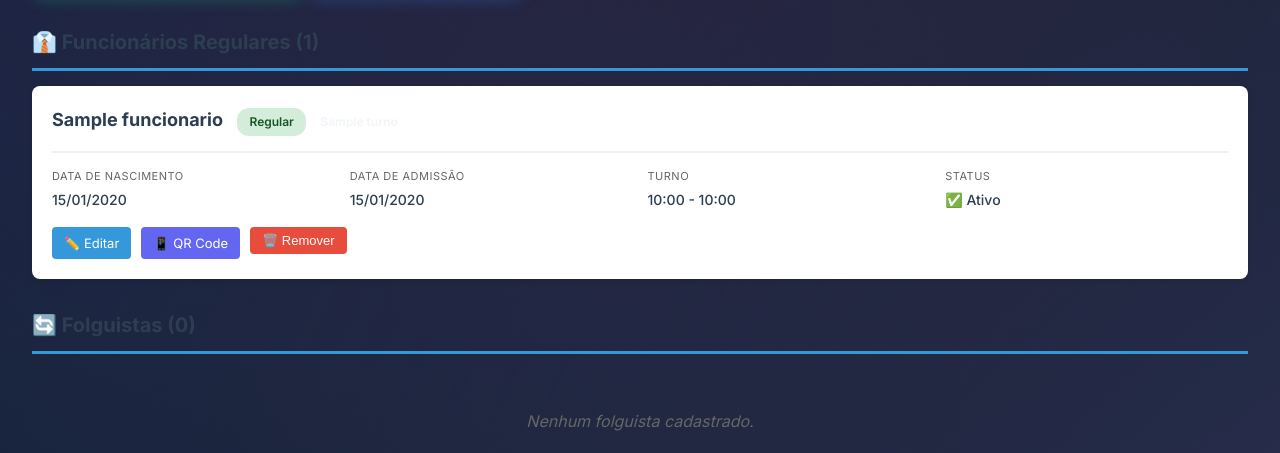
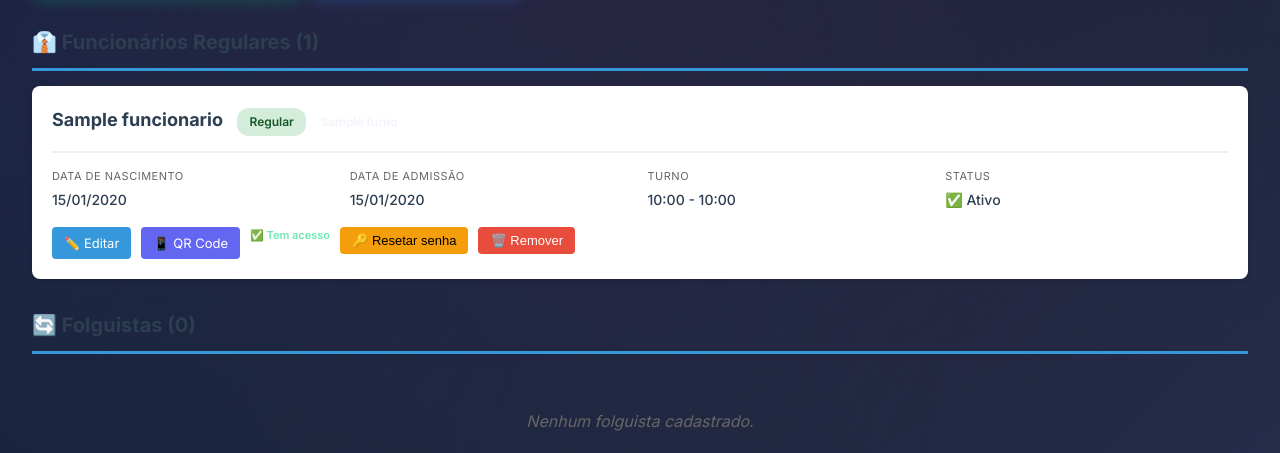
Before and after one commit to Willccharlier/escalaja, a Django app: page /funcionarios/ in a window 1280 px wide. Shown: the part 222-675 px from the top of the page. Run offline with Django 5.2, Linux system fonts and the light colour scheme; a user stored in the database is signed in; tables that the repository leaves empty hold one stand-in row (values such as "Sample post").

Commit message:
Portal funcionário: reset de senha, logout correto e filtro de colegas por setor
- Gestor pode resetar senha pelo painel de funcionários (apaga User vinculado)
- Indicador visual de acesso (Tem acesso / Sem acesso) na lista de funcionários
- Logout do portal redireciona para /funcionario/ em vez do login de gestor
- Mensagem orientativa quando senha está incorreta ou foi resetada
- Filtro de colegas de plantão agora considera setor + turno (não só turno)

Co-Authored-By: Claude Sonnet 4.6 <noreply@anthropic.com>

```diff
--- a/escala/templates/escala/funcionario_lista.html
+++ b/escala/templates/escala/funcionario_lista.html
@@ -209,6 +209,17 @@
             <a href="{% url 'escala:qrcode_funcionario' func.pk %}" class="btn-small" style="background:#6366f1;color:#fff;">
                 📱 QR Code
             </a>
+            {% if func.perfil %}
+            <span style="font-size:11px;color:#6ee7b7;font-weight:600;">✅ Tem acesso</span>
+            <form method="POST" action="{% url 'escala:resetar_senha_funcionario' func.pk %}"
+                  style="display: inline;"
+                  onsubmit="return confirm('Resetar senha de {{ func.nome }}? O funcionário precisará criar uma nova senha.');">
+                {% csrf_token %}
+                <button type="submit" class="btn-small" style="background:#f59e0b;color:#000;">🔑 Resetar senha</button>
+            </form>
+            {% else %}
+            <span style="font-size:11px;color:#94a3b8;font-weight:600;">⚪ Sem acesso</span>
+            {% endif %}
             <form method="POST" action="{% url 'escala:funcionario_deletar' func.pk %}"
                   style="display: inline;"
                   onsubmit="return confirm('Tem certeza que deseja remover {{ func.nome }}?');">
@@ -273,6 +284,17 @@
             <a href="{% url 'escala:qrcode_funcionario' func.pk %}" class="btn-small" style="background:#6366f1;color:#fff;">
                 📱 QR Code
             </a>
+            {% if func.perfil %}
+            <span style="font-size:11px;color:#6ee7b7;font-weight:600;">✅ Tem acesso</span>
+            <form method="POST" action="{% url 'escala:resetar_senha_funcionario' func.pk %}"
+                  style="display: inline;"
+                  onsubmit="return confirm('Resetar senha de {{ func.nome }}? O funcionário precisará criar uma nova senha.');">
+                {% csrf_token %}
+                <button type="submit" class="btn-small" style="background:#f59e0b;color:#000;">🔑 Resetar senha</button>
+            </form>
+            {% else %}
+            <span style="font-size:11px;color:#94a3b8;font-weight:600;">⚪ Sem acesso</span>
+            {% endif %}
             <form method="POST" action="{% url 'escala:funcionario_deletar' func.pk %}"
                   style="display: inline;"
                   onsubmit="return confirm('Tem certeza que deseja remover {{ func.nome }}?');">
--- a/escala/templates/escala/minha_escala.html
+++ b/escala/templates/escala/minha_escala.html
@@ -194,7 +194,7 @@ body {
   <div class="nav-user">
     <div class="nav-avatar">{{ func.nome.0 }}</div>
     <span style="display:none;"> </span>
-    <a href="{% url 'escala:logout' %}" class="btn-sair">Sair</a>
+    <a href="{% url 'escala:logout_funcionario' %}" class="btn-sair">Sair</a>
   </div>
 </nav>
 
--- a/escala/urls.py
+++ b/escala/urls.py
@@ -55,6 +55,8 @@ urlpatterns = [
 
     # Portal do funcionário
     path('funcionario/', views.portal_funcionario, name='portal_funcionario'),
+    path('funcionario/logout/', views.logout_funcionario, name='logout_funcionario'),
+    path('funcionarios/<int:pk>/resetar-senha/', views.resetar_senha_funcionario, name='resetar_senha_funcionario'),
     path('funcionario/minha-escala/', views.minha_escala, name='minha_escala'),
     path('funcionarios/<int:pk>/qrcode/', views.gerar_qrcode_funcionario, name='qrcode_funcionario'),
 ]
--- a/escala/views.py
+++ b/escala/views.py
@@ -60,6 +60,26 @@ def logout_view(request):
     logout(request)
     messages.info(request, '👋 Você saiu do sistema com sucesso!')
     return redirect('escala:login')
+
+
+def logout_funcionario(request):
+    logout(request)
+    return redirect('escala:portal_funcionario')
+
+
+@login_required
+def resetar_senha_funcionario(request, pk):
+    if request.method == 'POST':
+        func = get_object_or_404(Funcionario, pk=pk)
+        try:
+            perfil = func.perfil
+            user = perfil.user
+            perfil.delete()
+            user.delete()
+            messages.success(request, f'✅ Senha de {func.nome} resetada. Ele poderá criar uma nova senha no portal.')
+        except PerfilFuncionario.DoesNotExist:
+            pass
+    return redirect('escala:funcionario_lista')
 
 
 # ==================== DASHBOARD ====================
@@ -1977,7 +1997,15 @@ def portal_funcionario(request):
                     return redirect('escala:minha_escala')
                 erro = 'Senha incorreta.'
             else:
-                erro = 'Nome não encontrado. Verifique se já fez o cadastro.'
+                # Verifica se o funcionário existe mas teve a senha resetada
+                func_sem_acesso = Funcionario.objects.filter(
+                    ativo=True, nome__icontains=nome
+                ).filter(perfil__isnull=True).exists()
+                if func_sem_acesso:
+                    erro = 'Sua senha foi resetada. Use a aba "Primeiro acesso" para criar uma nova senha.'
+                    modo = 'cadastro'
+                else:
+                    erro = 'Nome não encontrado. Verifique se já fez o cadastro.'
             modo = 'login'
 
         # ── BUSCA PARA CADASTRO ──
@@ -2208,29 +2236,33 @@ def minha_escala(request):
                 'turno_coberto', 'setor_coberto'
             ).get(escala=escala_hoje, funcionario=func, data=hoje)
 
-            # Turno do funcionário hoje
+            # Turno e setor do funcionário hoje
             turno_hoje = dia_hoje.turno_coberto or func.turno
-
-            # Colegas no mesmo turno hoje (excluindo o próprio)
-            if turno_hoje and dia_hoje.situacao == 'TRABALHA':
+            setor_hoje = dia_hoje.setor_coberto or func.grupo
+
+            # Colegas no mesmo setor + turno hoje (excluindo o próprio)
+            if turno_hoje and setor_hoje and dia_hoje.situacao == 'TRABALHA':
+                # Regulares: mesmo turno fixo E mesmo grupo
                 colegas_hoje = list(
                     DiaEscala.objects.filter(
                         escala=escala_hoje,
                         data=hoje,
                         situacao='TRABALHA',
                         funcionario__turno=turno_hoje,
+                        funcionario__grupo=setor_hoje,
                     ).exclude(
                         funcionario=func
                     ).select_related('funcionario', 'funcionario__grupo')
                     .order_by('funcionario__nome')
                 )
-                # também folguistas cobrindo este turno
+                # Folguistas: cobrindo exatamente este turno + setor hoje
                 colegas_folg = list(
                     DiaEscala.objects.filter(
                         escala=escala_hoje,
                         data=hoje,
                         situacao='TRABALHA',
                         turno_coberto=turno_hoje,
+                        setor_coberto=setor_hoje,
                     ).exclude(
                         funcionario=func
                     ).select_related('funcionario')
```
Also changed, not shown: escala/templates/escala/portal_funcionario.html (+10 -1 lines).
